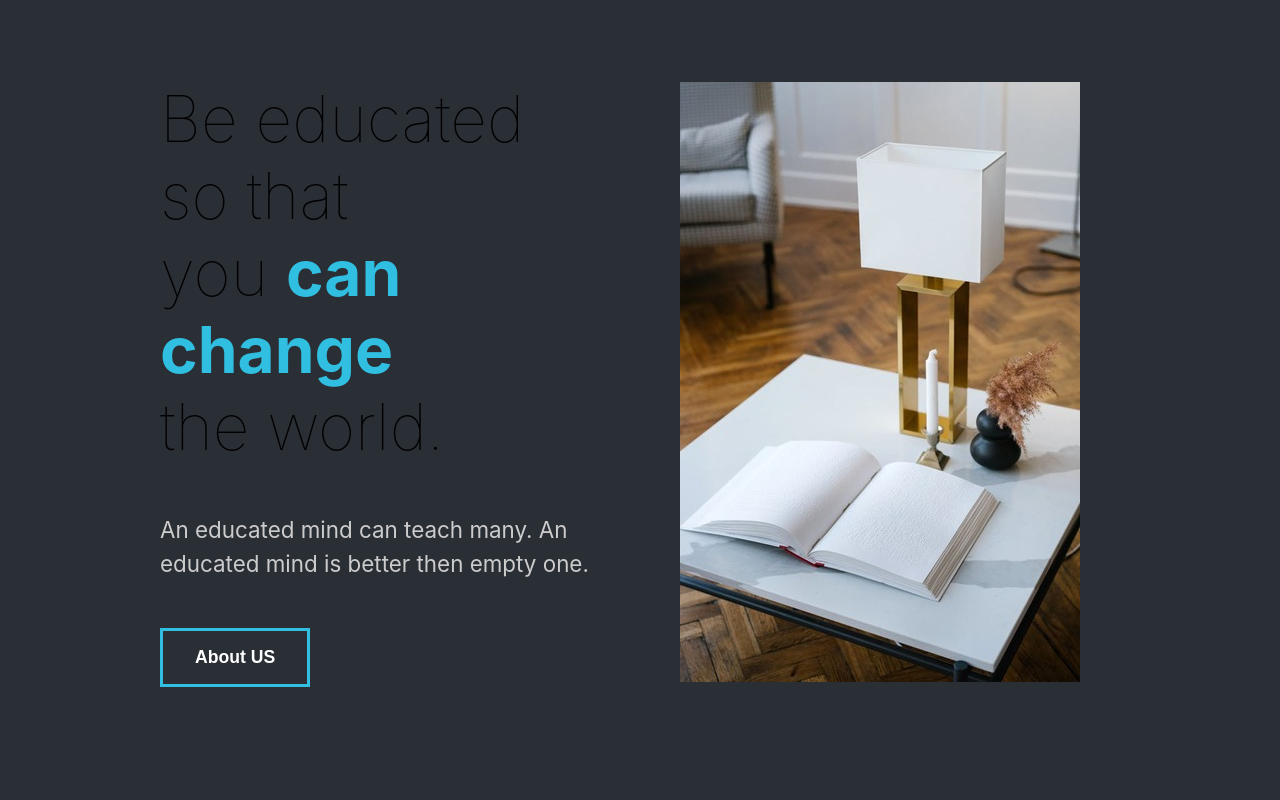
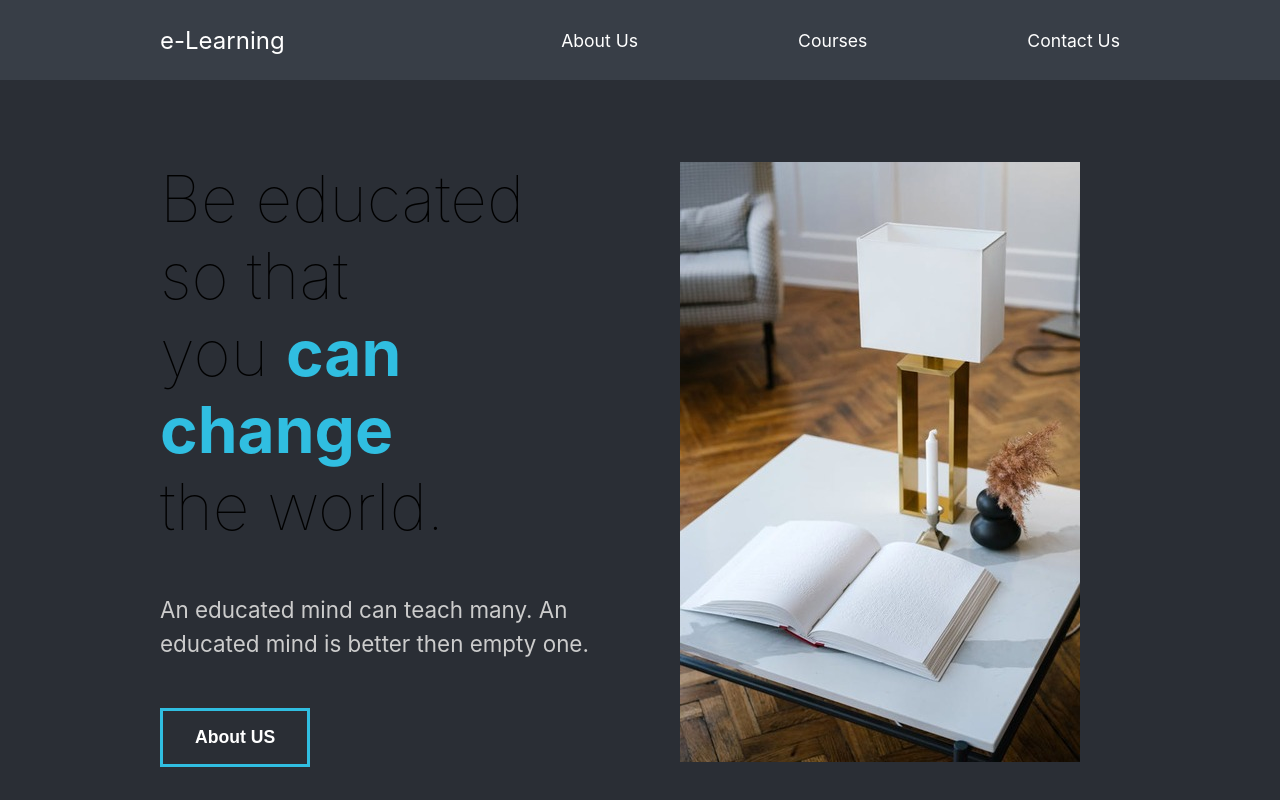
Before and after one commit to ayubxon200/my-first-real-project-in-react, a React (Create React App) app: page / in a window 1280 px wide. Shown: the top 800 px of the page. Built offline with nearby package versions, Linux system fonts and the light colour scheme; a web font is replaced by a local one.

Commit message:
Nav complete static styling

```diff
--- a/src/App.js
+++ b/src/App.js
@@ -3,11 +3,13 @@
 import GlobalStyle from "./components/GlobalStyle";
 // import components
 import AboutUs from "./pages/AboutUs";
+import Nav from "./components/Nav";
 
 function App() {
   return (
     <div className="App">
       <GlobalStyle />
+      <Nav />
       <AboutUs />
     </div>
   );
--- /dev/null
+++ b/src/components/Nav.js
@@ -0,0 +1,56 @@
+import React from "react";
+import styled from "styled-components";
+
+const Nav = () => {
+  return (
+    <StyledNav>
+      <h1>
+        <a id="logo" href="#!">e-Learning</a>
+      </h1>
+      <ul>
+        <li>
+          <a href="#!">About Us</a>
+        </li>
+        <li>
+          <a href="#!">Courses</a>
+        </li>
+        <li>
+          <a href="#!">Contact Us</a>
+        </li>
+      </ul>
+    </StyledNav>
+  );
+};
+
+const StyledNav = styled.nav`
+  min-height: 10vh;
+  display: flex;
+  margin: auto;
+  justify-content: space-between;
+  align-items: center;
+  padding: 1rem 10rem;
+  background-color: #383e47;
+
+  a {
+    text-decoration: none;
+    color: #fff;
+
+  }
+
+  ul {
+    display: flex;
+    list-style: none;
+  }
+
+  #logo {
+    font-weight: lighter;
+    font-size: 1.5rem;
+  }
+
+  li {
+    padding-left: 10rem;
+    position: relative;
+  }
+`;
+
+export default Nav;
```
